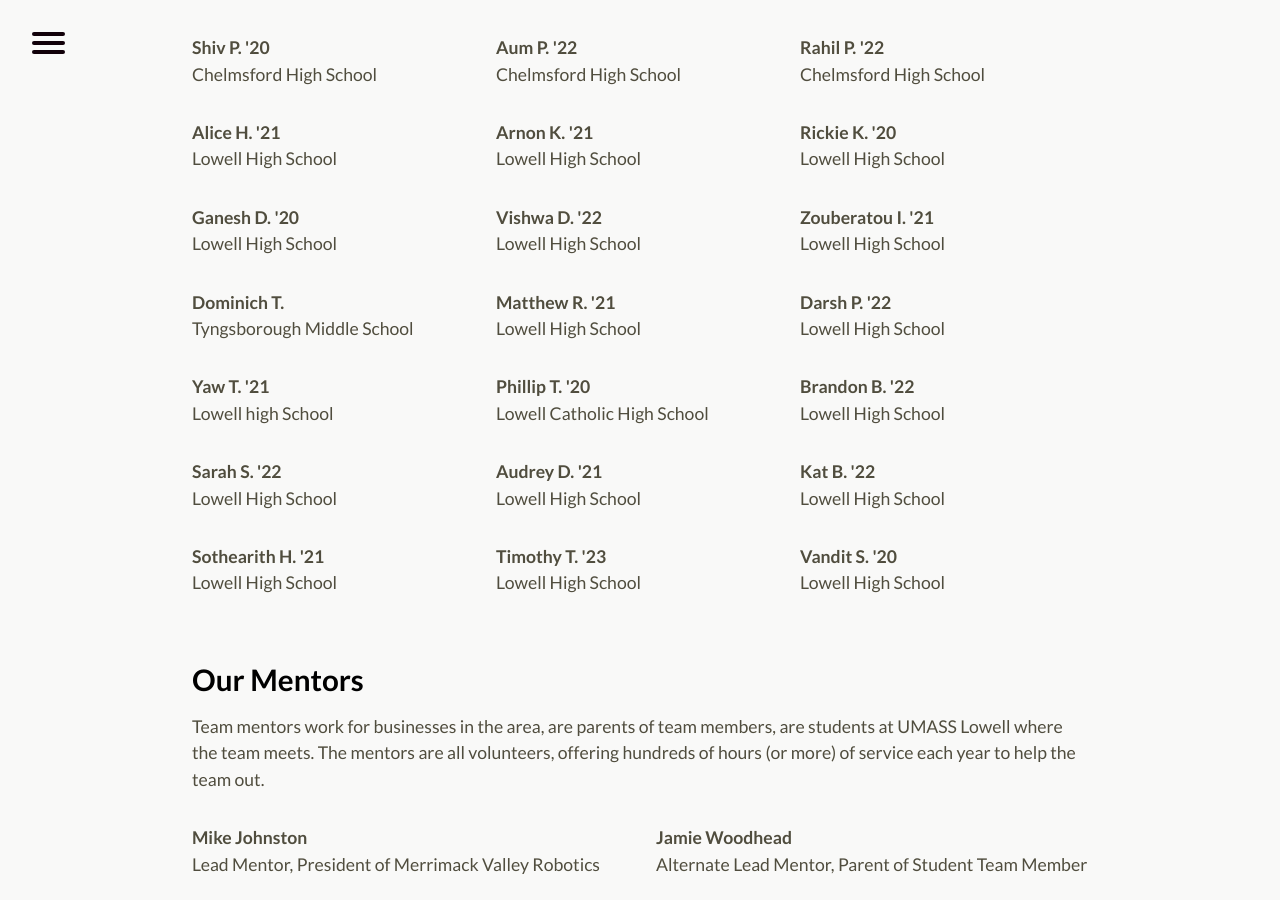
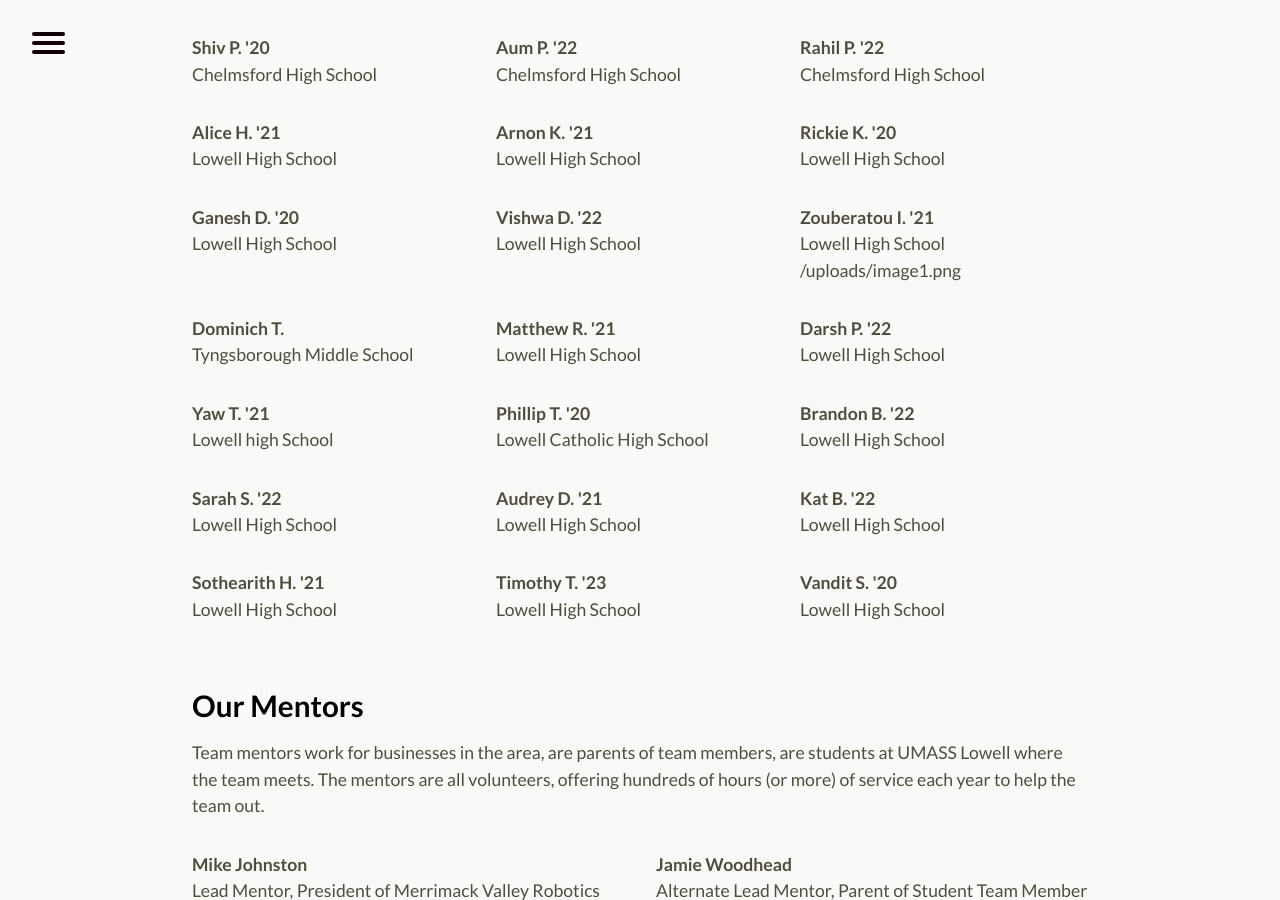
Before and after one commit to perSEVERE-5962/frc5962, a Jekyll site: the page built from about.md, in a window 1280 px wide and 900 px high, scrolled down 1824 px. Built offline with Jekyll 4.4.1, drawn with Linux system fonts in a browser that asks for light colours.

Commit message:
Updated About

```diff
--- a/about.md
+++ b/about.md
@@ -34,7 +34,7 @@ We have students from many different towns and schools from the Merrimack valley
 <b>{{ student.title }}{% if student.grad-year %} '{{ student.grad-year | slice: 2, 2 }}{% endif %}</b>
 {% if student.role %}<br>{{ student.role }}{% endif %}
 {% if student.school %}<br>{{ student.school }}{% endif %}
-{% if student.image %}<br>{{ image.image }}{% endif %}
+{% if student.image %}<br>{{ student.image }}{% endif %}
 </p>
 {% endfor %}
 </article>
```
